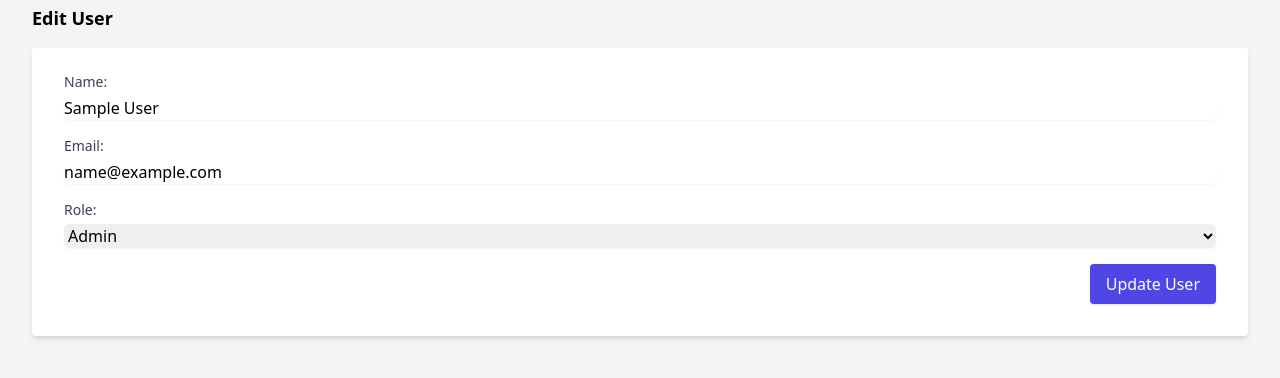
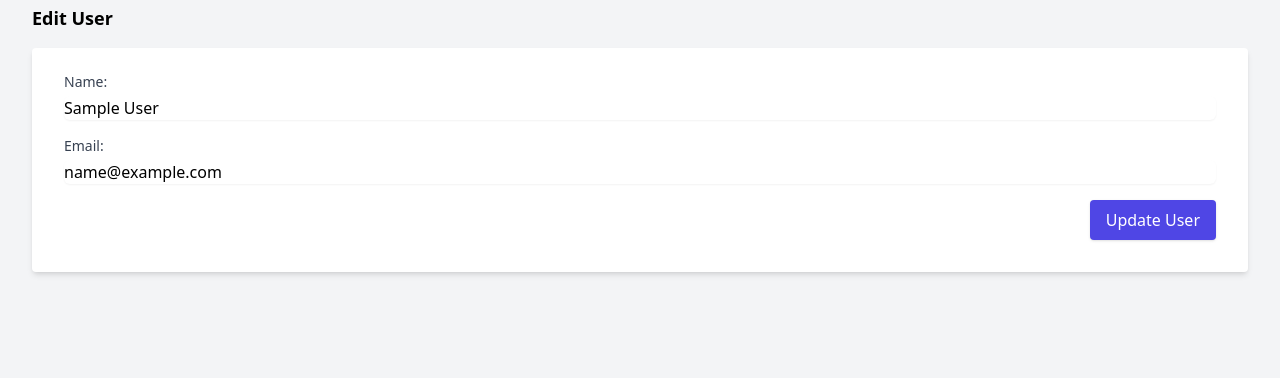
Before and after one commit to CodeMonster88088/VMS, a Laravel app: page /user/1/edit in a window 1280 px wide. Shown: the part 208-586 px from the top of the page. Run offline with Laravel 12, Linux system fonts and the light colour scheme; tables that the repository leaves empty hold one stand-in row (values such as "Sample post"); parts of the project's set-up code (start-up, migrations or seed data) failed here and were passed over; some libraries are stand-ins or nearby versions.

Commit message:
register edited

```diff
--- a/app/Http/Controllers/AdminController.php
+++ b/app/Http/Controllers/AdminController.php
@@ -57,14 +57,12 @@ class AdminController extends Controller
         $request->validate([
             'name' => 'required|string|max:255',
             'email' => 'required|string|email|max:255|unique:users,email,' . $id,
-            'role' => 'required|string',
         ]);
 
         $user = \App\Models\User::findOrFail($id);
         $user->update([
             'name' => $request->name,
             'email' => $request->email,
-            'role' => $request->role,
         ]);
 
         return redirect()->route('home')->with('success', 'User updated successfully.');
--- a/resources/views/Components/layout.blade.php
+++ b/resources/views/Components/layout.blade.php
@@ -14,7 +14,7 @@
             <div class="flex h-16 items-center justify-between">
                 <div class="flex items-center">
                     <div class="flex-shrink-0">
-                        <img class="h-8 w-8" src="images/poly4x.png" alt="Your Company">
+                        <img class="h-8 w-8" src="{{ asset('images/poly4x.png') }}" alt="Your Company">
                     </div>
                     <div class="hidden md:block">
                         <div class="ml-10 flex items-baseline space-x-4">
@@ -34,7 +34,7 @@
                         </button>
                         <button type="button" class="relative ml-3 flex items-center rounded-full bg-gray-800 text-sm focus:outline-none focus:ring-2 focus:ring-white focus:ring-offset-2 focus:ring-offset-gray-800">
                             <span class="sr-only">Open user menu</span>
-                            <img class="h-8 w-8 rounded-full" src="images/thumb.png" alt="">
+                            <img class="h-8 w-8 rounded-full" src="{{ asset('images/thumb.png') }}" alt="">
                         </button>
                     </div>
 
@@ -69,7 +69,7 @@
             </div>
             <div class="border-t border-gray-700 pb-3 pt-4">
                 <div class="flex items-center px-5">
-                    <img class="h-10 w-10 rounded-full" src="images/thumb.png" alt="">
+                    <img class="h-10 w-10 rounded-full" src="{{ asset('images/thumb.png') }}" alt="">
                     <div class="ml-3">
                         <div class="text-base font-medium leading-none text-white">Admin</div>
                         <div class="text-sm font-medium leading-none text-gray-400">admin@admin.com</div>
--- a/resources/views/edit-user.blade.php
+++ b/resources/views/edit-user.blade.php
@@ -21,19 +21,17 @@
             <div class="mb-4">
                 <label for="name" class="block text-sm font-medium text-gray-700">Name:</label>
                 <input type="text" id="name" name="name" value="{{ $user->name }}" class="mt-1 block w-full rounded-md border-gray-300 shadow-sm focus:border-indigo-300 focus:ring focus:ring-indigo-200 focus:ring-opacity-50" required>
+                @error('name')
+                <span class="text-red-500 text-sm">{{ $message }}</span>
+                @enderror
             </div>
 
             <div class="mb-4">
                 <label for="email" class="block text-sm font-medium text-gray-700">Email:</label>
                 <input type="email" id="email" name="email" value="{{ $user->email }}" class="mt-1 block w-full rounded-md border-gray-300 shadow-sm focus:border-indigo-300 focus:ring focus:ring-indigo-200 focus:ring-opacity-50" required>
-            </div>
-
-            <div class="mb-4">
-                <label for="role" class="block text-sm font-medium text-gray-700">Role:</label>
-                <select id="role" name="role" class="mt-1 block w-full rounded-md border-gray-300 shadow-sm focus:border-indigo-300 focus:ring focus:ring-indigo-200 focus:ring-opacity-50" required>
-                    <option value="user" {{ $user->role === 'user' ? 'selected' : '' }}>User</option>
-                    <option value="admin" {{ $user->role === 'admin' ? 'selected' : '' }}>Admin</option>
-                </select>
+                @error('email')
+                <span class="text-red-500 text-sm">{{ $message }}</span>
+                @enderror
             </div>
 
             <div class="flex justify-end">
```
